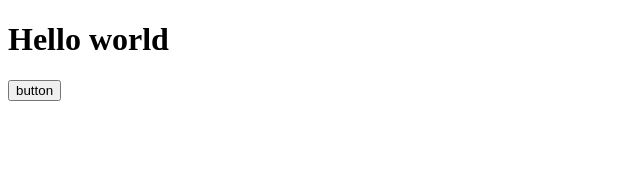
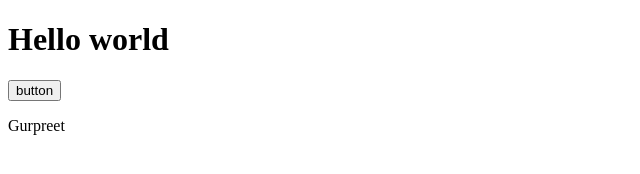
Before and after one commit to gurpreetsinghsoor/practise, a plain HTML site: page index.html in a window 1280 px wide. Shown: the full height of the page, 0-640 px from the left. Drawn offline with Linux system fonts and the light colour scheme.

Commit message:
added p tag

```diff
--- a/index.html
+++ b/index.html
@@ -9,5 +9,6 @@
 <body>
     <h1>Hello world</h1>
     <button>button</button>
+    <p>Gurpreet</p>
 </body>
 </html>
```
